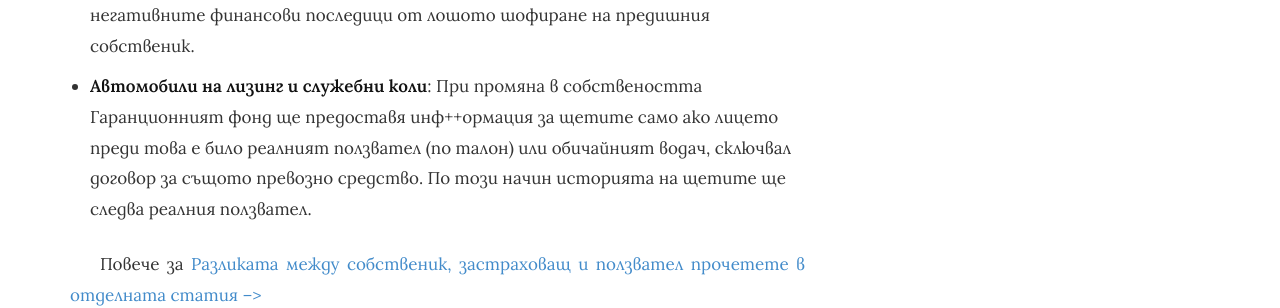
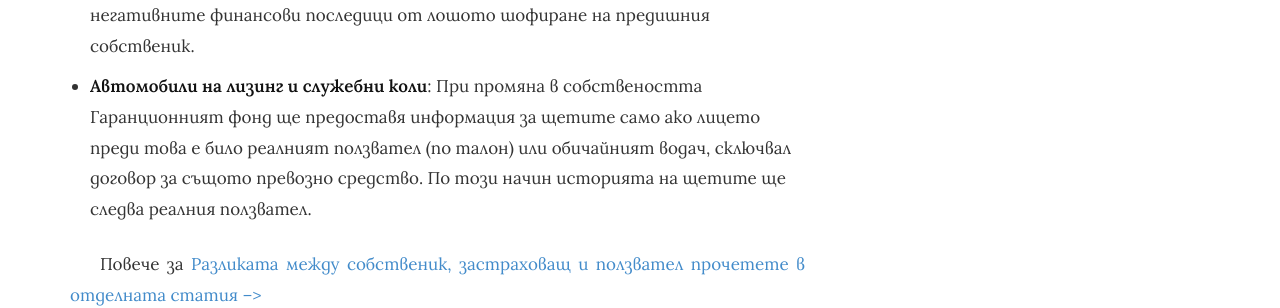
Before and after one commit to NikolaiNikolaev/law-page, a Jekyll site: the page built from _posts/pravni-novini/2026-08-28-sistema-bonus-malus.md, in a window 1280 px wide and 900 px high, scrolled down 2169 px. Shown: the part 185-493 px from the top of the window. Built offline with Jekyll 4.4.1, drawn with Linux system fonts in a browser that asks for light colours.

Commit message:
Update 2026-08-28-sistema-bonus-malus.md

```diff
--- a/_posts/pravni-novini/2026-08-28-sistema-bonus-malus.md
+++ b/_posts/pravni-novini/2026-08-28-sistema-bonus-malus.md
@@ -28,7 +28,7 @@ permalink: /novini/pravni-novini/sistema-bonus-malus.html
 Една от най-важните правни гаранции за потребителите е, че ***системата ще проследява нарушенията на конкретното лице*** (собственик, вписан ползвател или обичаен водач), а не регистрационния номер на моторното превозно средство /МПС/.
 
 - **Покупка на употребяван автомобил**: Новият собственик няма да търпи негативните финансови последици от лошото шофиране на предишния собственик.
-- **Автомобили на лизинг и служебни коли**: При промяна в собствеността Гаранционният фонд ще предоставя инф++ормация за щетите само ако лицето преди това е било реалният ползвател (по талон) или обичайният водач, сключвал договор за същото превозно средство. По този начин историята на щетите ще следва реалния ползвател.
+- **Автомобили на лизинг и служебни коли**: При промяна в собствеността Гаранционният фонд ще предоставя информация за щетите само ако лицето преди това е било реалният ползвател (по талон) или обичайният водач, сключвал договор за същото превозно средство. По този начин историята на щетите ще следва реалния ползвател.
 
 Повече за [Разликата между собственик, застраховащ и ползвател прочетете в отделната статия -->]()
 
```
